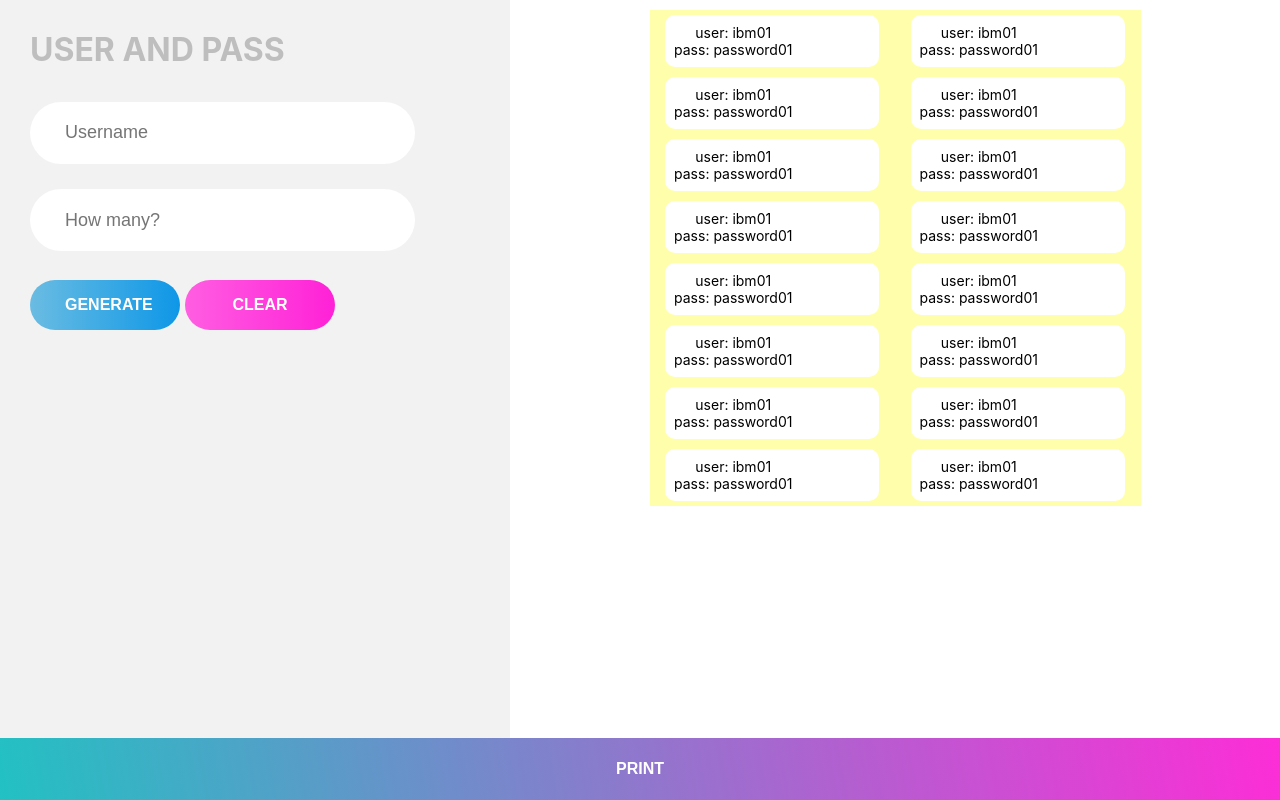
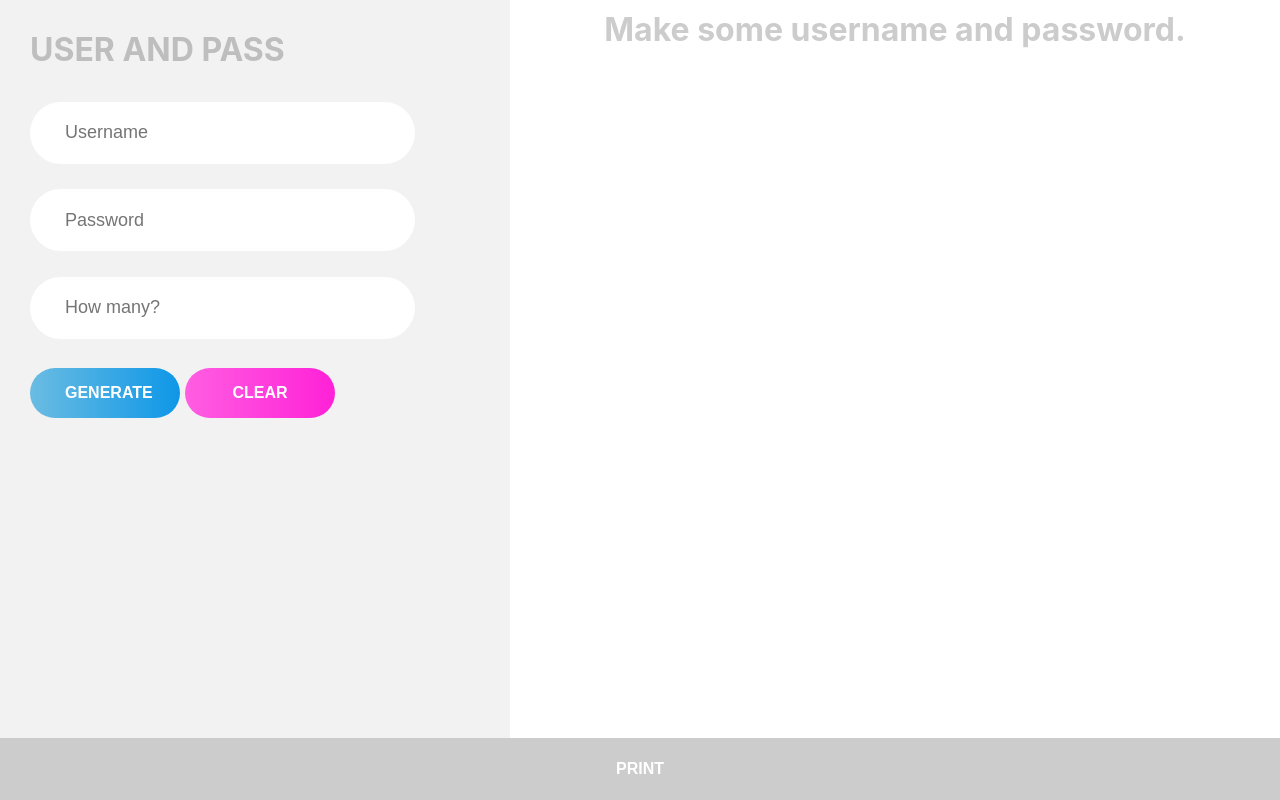
Before and after one commit to tordsyabe/userpass, a React (Create React App) app: page / in a window 1280 px wide. Built offline with nearby package versions, Linux system fonts and the light colour scheme.

Commit message:
changes in input

```diff
--- a/src/App.js
+++ b/src/App.js
@@ -4,32 +4,16 @@ import styles from "./App.module.css";
 
 function App() {
   const [user, setUser] = useState("");
+  const [pass, setPass] = useState("");
   const [count, setCount] = useState(0);
-  const [users, setUsers] = useState([
-    { username: "ibm01", password: "password01" },
-    { username: "ibm01", password: "password01" },
-    { username: "ibm01", password: "password01" },
-    { username: "ibm01", password: "password01" },
-    { username: "ibm01", password: "password01" },
-    { username: "ibm01", password: "password01" },
-    { username: "ibm01", password: "password01" },
-    { username: "ibm01", password: "password01" },
-    { username: "ibm01", password: "password01" },
-    { username: "ibm01", password: "password01" },
-    { username: "ibm01", password: "password01" },
-    { username: "ibm01", password: "password01" },
-    { username: "ibm01", password: "password01" },
-    { username: "ibm01", password: "password01" },
-    { username: "ibm01", password: "password01" },
-    { username: "ibm01", password: "password01" }
-  ]);
+  const [users, setUsers] = useState([]);
 
   const handleGenerate = e => {
     e.preventDefault();
     const usernames = [];
 
     for (let i = 1; i <= count; i++) {
-      usernames.push({ username: `${user}0${i}`, password: `password0${i}` });
+      usernames.push({ username: `${user}0${i}`, password: `${pass}0${i}` });
     }
     setUsers(usernames);
   };
@@ -55,18 +39,23 @@ function App() {
       <div className={styles.App}>
         <div className={styles.formWrapper}>
           <h1>user and pass</h1>
-          <form
-            className={styles.form}
-            autoComplete="off"
-            onSubmit={e => e.preventDefault()}
-          >
+          <form className={styles.form} autoComplete="off">
             <input
               className={styles.input}
               required
               type="text"
-              name="name"
+              name="user"
               placeholder="Username"
               onChange={e => setUser(e.target.value)}
+            />
+            <br />
+            <input
+              className={styles.input}
+              required
+              type="text"
+              name="pass"
+              placeholder="Password"
+              onChange={e => setPass(e.target.value)}
             />
             <br />
 
@@ -79,12 +68,7 @@ function App() {
               onChange={e => setCount(e.target.value)}
             />
             <br />
-            <button
-              type="button"
-              disabled
-              className={styles.buttonGenerate}
-              onClick={handleGenerate}
-            >
+            <button className={styles.buttonGenerate} onClick={handleGenerate}>
               Generate
             </button>
             <button className={styles.buttonClear} onClick={handleClear}>
--- a/src/App.module.css
+++ b/src/App.module.css
@@ -40,8 +40,6 @@
 }
 
 .list {
-  display: flex;
-  align-self: center;
   padding: 9px;
   font-size: 14px;
   /* styles */
```
